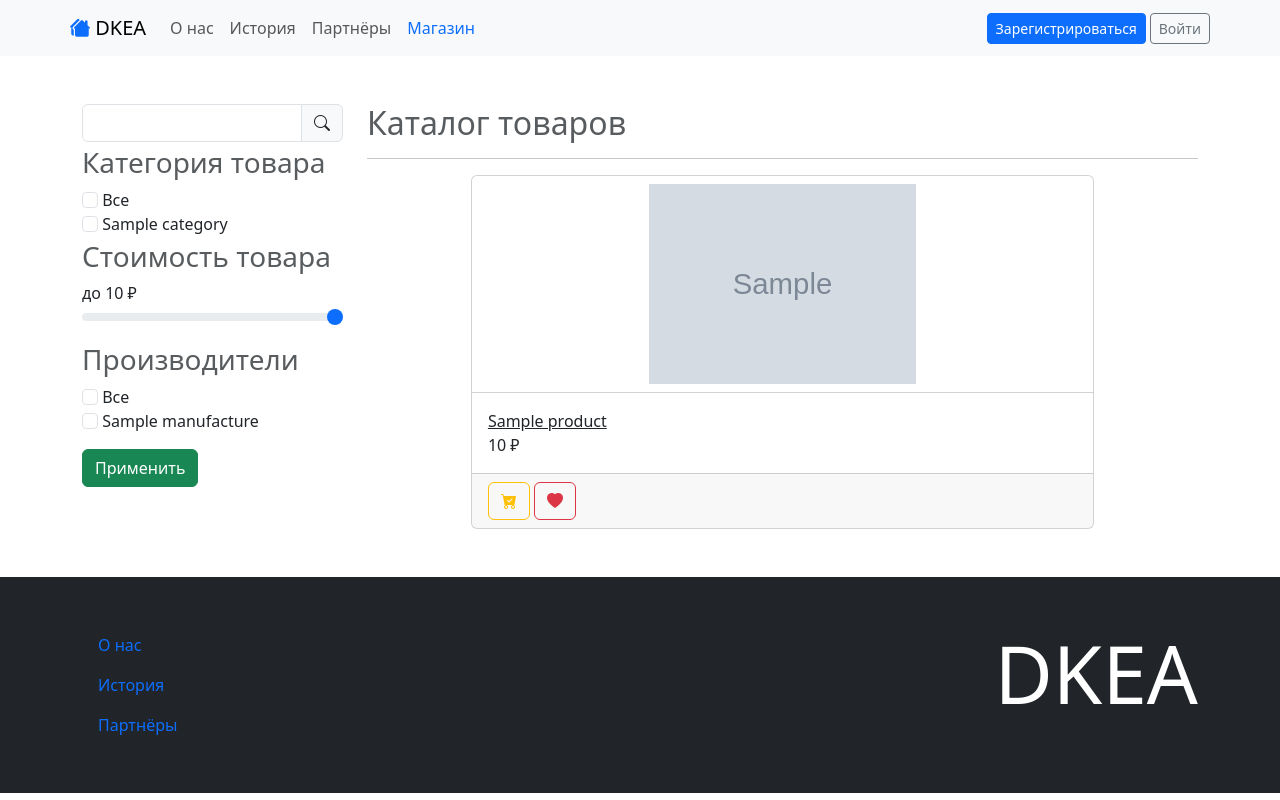
After one commit to seutil/Django-eCommerce, a Django app: page /shop/ in a window 1280 px wide. The commit adds this page. Run offline with Django 4.2, Linux system fonts and the light colour scheme; tables that the repository leaves empty hold one stand-in row (values such as "Sample post"); grey boxes marked "Sample" are stand-in pictures; some libraries are stand-ins or nearby versions.

Commit message:
Add products list view with filter form

```diff
--- /dev/null
+++ b/shop/urls.py
@@ -0,0 +1,8 @@
+from django.urls import path
+
+from . import views
+
+
+urlpatterns = [
+    path('', views.ProductsView.as_view(), name='products'),
+]
--- a/shop/views.py
+++ b/shop/views.py
@@ -1,3 +1,35 @@
-from django.shortcuts import render
+from django.views import generic as views
+from django.db.models import Q, Max
 
-# Create your views here.
+from . import models
+
+
+class ProductsView(views.ListView):
+    model = models.Product
+    context_object_name = 'products'
+
+    def get_context_data(self):
+        context = super().get_context_data()
+        context['categories'] = models.Category.objects.all()
+        context['manufactors'] = models.Manufacture.objects.all()
+        context['max_price'] = models.Product.objects.aggregate(Max('price'))['price__max']
+        return context
+
+    def get_queryset(self):
+        queryset = super().get_queryset()
+        if not self.request.GET:
+            return models.Product.objects.all()
+
+        if max_price := self.request.GET['max_price']:
+            queryset = queryset.filter(price__range=(0, max_price))
+
+        if name := self.request.GET.get('name'):
+            queryset = queryset.filter(name__icontains=name)
+
+        if (categories := self.request.GET.getlist('category')) and '__all__' not in categories:
+            queryset = queryset.filter(category__in=categories)
+
+        if (manufactors := self.request.GET.getlist('manufactor')) and '__all__' not in manufactors:
+            queryset = queryset.filter(manufacture__in=manufactors)
+
+        return queryset
--- a/templates/base.html
+++ b/templates/base.html
@@ -20,7 +20,7 @@
                         <li class="nav-item"><a href="{% url 'home' %}#sectionAboutUs" class="nav-link">О нас</a></li>
                         <li class="nav-item"><a href="{% url 'home' %}#sectionHistory" class="nav-link">История</a></li>
                         <li class="nav-item"><a href="{% url 'home' %}#sectionPartners" class="nav-link">Партнёры</a></li>
-                        <li class="nav-item"><a href="#" class="nav-link text-primary">Магазин</a></li>
+                        <li class="nav-item"><a href="{% url 'products' %}" class="nav-link text-primary">Магазин</a></li>
                     </ul>
 
                     {% if user.is_authenticated %}
@@ -56,5 +56,6 @@
         </div>
     </footer>
     <script src="https://cdn.jsdelivr.net/npm/bootstrap@5.3.1/dist/js/bootstrap.bundle.min.js" integrity="sha384-HwwvtgBNo3bZJJLYd8oVXjrBZt8cqVSpeBNS5n7C8IVInixGAoxmnlMuBnhbgrkm" crossorigin="anonymous"></script>
+    {% block end_scripts %}{% endblock %}
 </body>
 </html>
--- /dev/null
+++ b/templates/shop/product_list.html
@@ -0,0 +1,87 @@
+{% extends 'base.html' %}
+{% load static %}
+{% load humanize %}
+
+{% block head_title %}Магазин{% endblock %}
+
+{% block content %}
+    <h1 style="display: none;">eCommerce: Магазин</h1>
+    <div class="row">
+        <div class="col-md-3">
+            <h2 class="d-none">Фильтр</h2>
+            <form action="." method="get">
+                <div class="input-group">
+                    <input type="search" name="name" class="form-control">
+                    <button type="submit" class="input-group-text"><i class="bi bi-search"></i></button>
+                </div>
+                <div class="mt-1">
+                    <h3 class="text-muted">Категория товара</h3>
+                    <label class="form-check-label">
+                        <input type="checkbox" name="category" value="__all__" class="form-check-input">
+                        Все
+                    </label>
+                    <br>
+                    {% for category in categories %}
+                        <label class="form-check-label">
+                            <input type="checkbox" name="category" value="{{ category.pk }}" class="form-check-input">
+                            {{ category.name }}
+                        </label>
+                        <br>
+                    {% endfor %}
+                </div>
+                <div class="mt-1">
+                    <h3 class="text-muted">Стоимость товара</h3>
+                    <label for="priceRange" id="priceLabel">до {{ max_price }} &#8381;</label>
+                    <input type="range" name="max_price" min="0" max="{{ max_price }}" value="{{ max_price }}" id="priceRange" class="form-range" onchange="updatePriceLabel(this.value)">
+                </div>
+                <div class="mt-2">
+                    <h3 class="text-muted">Производители</h3>
+                    <label class="form-check-label">
+                        <input type="checkbox" name="manufactor" value="__all__" class="form-check-input">
+                        Все
+                    </label>
+                    <br>
+                    {% for manufactor in manufactors %}
+                        <label class="form-check-label">
+                            <input type="checkbox" name="manufactor" value="{{ manufactor.pk }}" class="form-check-input">
+                            {{ manufactor.name }}
+                        </label>
+                        <br>
+                    {% endfor %}
+                </div>
+                <div class="mt-3">
+                    <button type="submit" class="btn btn-success">Применить</button>
+                </div>
+            </form>
+        </div>
+        <div class="col">
+            <h2 class="text-muted">Каталог товаров</h2>
+            <hr>
+            <div class="d-flex flex-column row-gap-3 align-items-center">
+                {% for product in products %}
+                    <div class="card w-75">
+                        <div class="card-header bg-transparent text-center">
+                            <img src="{{ product.images.all.first.image.url }}" alt="" height="200">
+                        </div>
+                        <div class="card-body">
+                            <a href="#" class="card-title fs-6">{{ product.name }}</a>
+                            <p class="card-text text-truncate">{{ product.price | intcomma }} &#8381;</p>
+                        </div>
+                        <div class="card-footer">
+                            <button type="button" class="btn btn-outline-warning" formaction="#" formmethod="post"><i class="bi bi-cart-check-fill"></i></button>
+                            <button type="button" class="btn btn-outline-danger" formaction="#" formmethod="post"><i class="bi bi-heart-fill"></i></button>
+                        </div>
+                    </div>
+                {% endfor %}
+            </div>
+        </div>
+    </div>
+{% endblock %}
+
+{% block end_scripts %}
+    <script>
+        function updatePriceLabel(new_value) {
+            document.getElementById('priceLabel').innerHTML = `до ${new_value} &#8381;`;
+        }
+    </script>
+{% endblock %}
```
